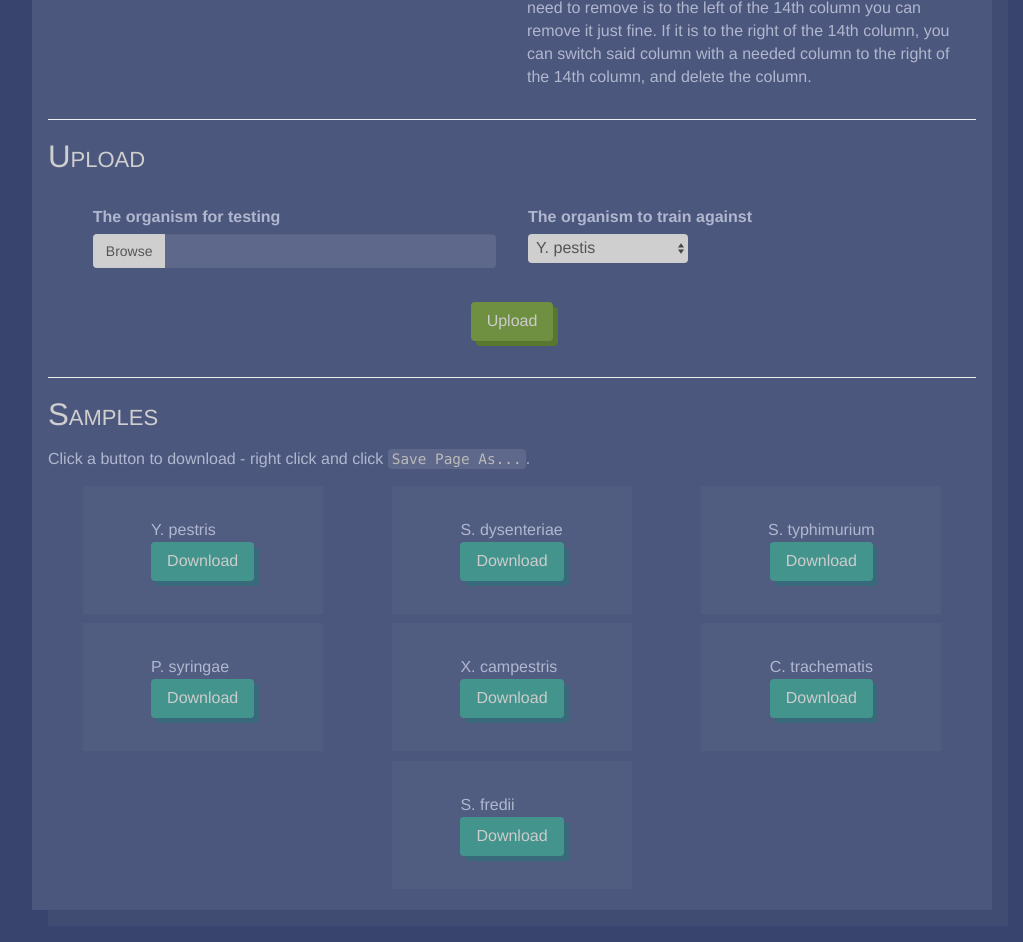
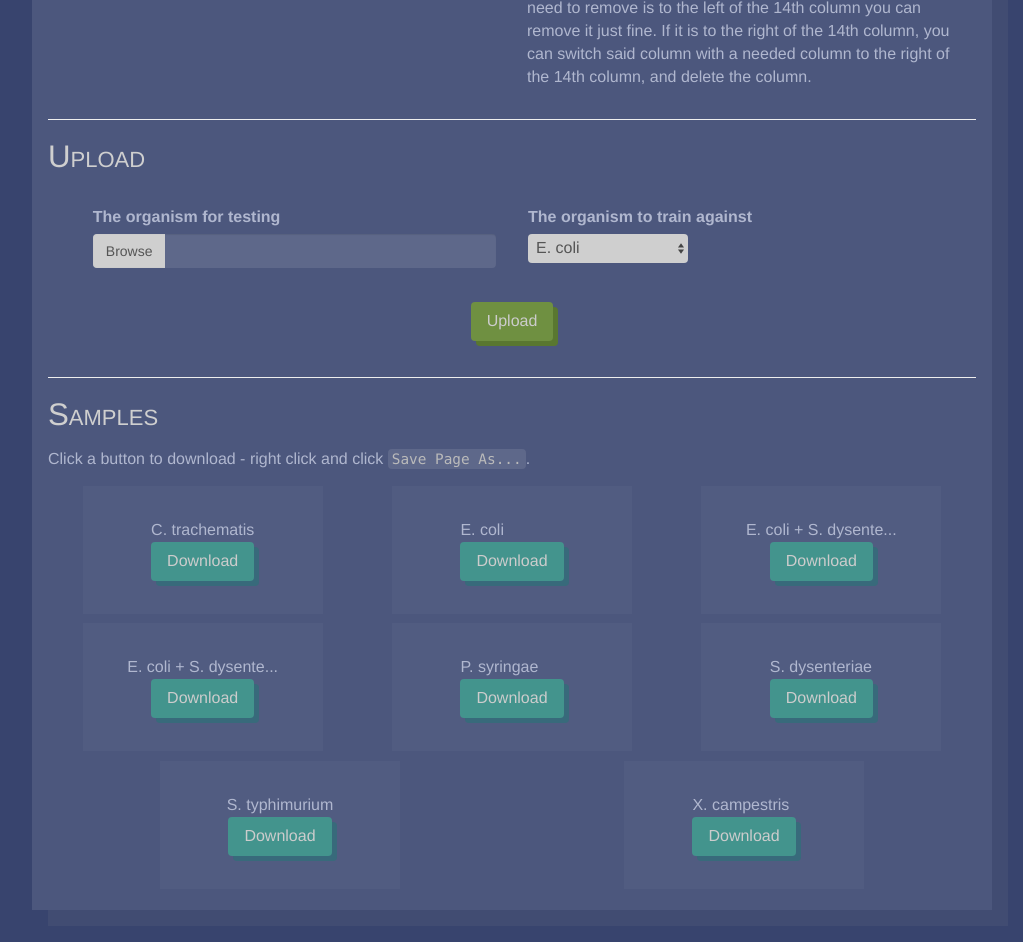
Before and after one commit to chuck-sys/genset-demo-site, a Flask app: page /experiment in a window 1280 px wide. Shown: the part 885-1827 px from the top of the page, without its empty margins (128-1151 px from the left). Run offline with Flask 2, Linux system fonts and the light colour scheme; some libraries are stand-ins or nearby versions.

Commit message:
Adds more training csvs

```diff
--- a/app/forms.py
+++ b/app/forms.py
@@ -25,12 +25,11 @@ class ProcessingForm(FlaskForm):
         FileAllowed(csvs, 'CSVs only!')
     ])
     trainingset = SelectField('Training set', [DataRequired()], choices=[
-        ('ysc', 'Y. pestis'),
+        ('ecoli', 'E. coli'),
         ('spi1', 'S. dysenteriae'),
         ('spi2', 'S. typhimurium'),
         ('hrp1', 'P. syringae'),
         ('hrp2', 'X. campestris'),
         ('chl', 'C. trachematis'),
-        ('rhi', 'S. fredii'),
         ('custom', 'Custom...')
     ])
--- a/app/static/style.css
+++ b/app/static/style.css
@@ -110,3 +110,16 @@ section:nth-of-type(even) img {
     margin-left: 0;
     margin-right: 2rem;
 }
+
+@keyframes bobbing {
+    0%     {transform: translate(0, 0);}
+    50%    {transform: translate(0, -1rem);}
+    100%   {transform: translate(0, 0);}
+}
+
+#icon:hover {
+    animation-name: bobbing;
+    animation-duration: 1s;
+    animation-iteration-count: 1;
+    animation-timing-function: ease-in-out;
+}
--- a/app/templates/_nav.html
+++ b/app/templates/_nav.html
@@ -1,5 +1,5 @@
 <ul class="navigation">
-    <img src="{{ url_for('static', filename='icon.svg') }}" />
+    <img id="icon" src="{{ url_for('static', filename='icon.svg') }}" />
     <li>
         <a href="{{ url_for('index') }}">Home</a>
     </li>
--- a/app/templates/experiment/samples.html
+++ b/app/templates/experiment/samples.html
@@ -5,9 +5,13 @@
 </p>
 
 <div class="samples">
-    {% for organism, link in files %}
+    {% for organism, link in files | sort(attribute=0) %}
     <div>
+        {% if organism | length > 20 %}
+        <span data-toggle="tooltip" title="{{ organism }}">{{ organism[:20] + '...' }}</span>
+        {% else %}
         <span>{{ organism }}</span>
+        {% endif %}
         <a href="{{ link }}" class="button button-primary" target="_blank">Download</a>
     </div>
     {% endfor %}
--- a/app/utils.py
+++ b/app/utils.py
@@ -1,13 +1,13 @@
-
 # Variables
 SAMPLE_FILES = [
-    ('Y. pestris', 'https://github.com/'),
+    ('E. coli', 'https://raw.githubusercontent.com/cheukyin699/genset-training-csvs/master/E_Coli_Training.csv'),
     ('S. dysenteriae', 'https://raw.githubusercontent.com/cheukyin699/genset-training-csvs/master/S_Dysenterae_Training.csv'),
     ('S. typhimurium', 'https://raw.githubusercontent.com/cheukyin699/genset-training-csvs/master/S_Typhimurium_Training.csv'),
     ('P. syringae', 'https://raw.githubusercontent.com/cheukyin699/genset-training-csvs/master/P_Syringae_Training.csv'),
     ('X. campestris', 'https://raw.githubusercontent.com/cheukyin699/genset-training-csvs/master/X_Campestris_Training.csv'),
     ('C. trachematis', 'https://raw.githubusercontent.com/cheukyin699/genset-training-csvs/master/C_Trachomatis_Training.csv'),
-    ('S. fredii', 'https://github.com/'),
+    ('E. coli + S. dysenteriae', 'https://raw.githubusercontent.com/cheukyin699/genset-training-csvs/master/E_Coli_S_Dysenteriae_Training.csv'),
+    ('E. coli + S. dysenteriae + S. typhimurium', 'https://raw.githubusercontent.com/cheukyin699/genset-training-csvs/master/E_Coli_S_Dysenteriae_S_Typhimur_Training.csv'),
 ]
 
 # Functions
```
